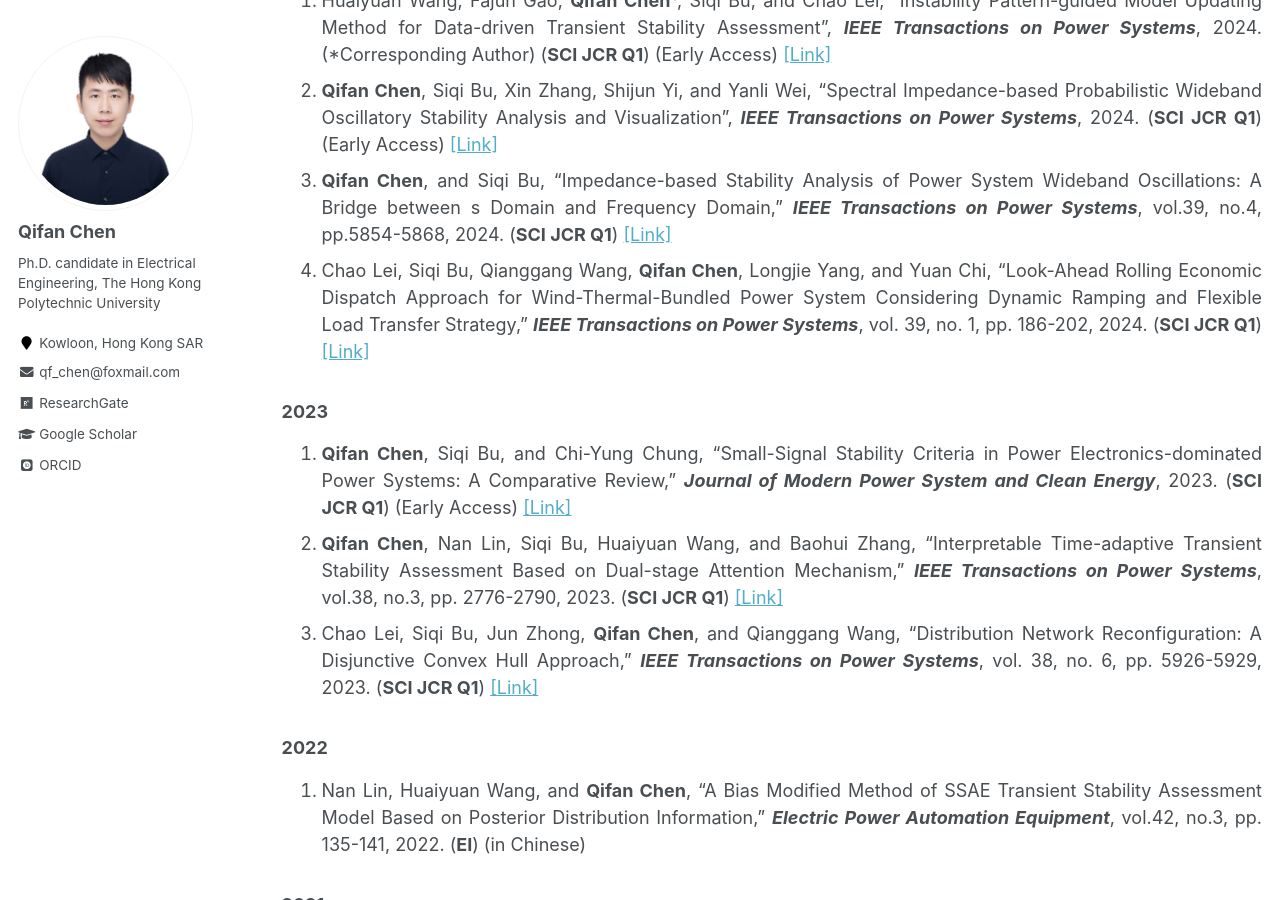
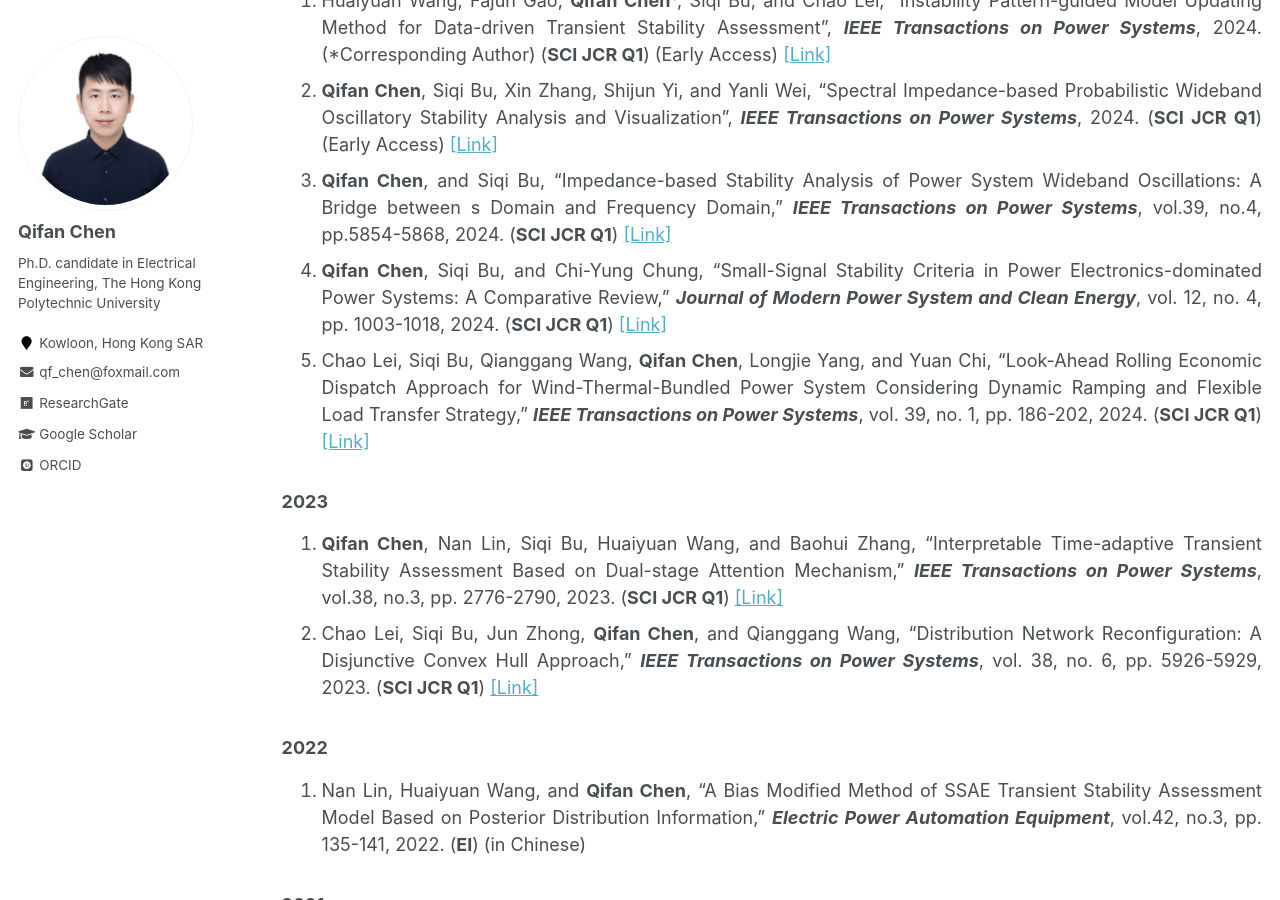
Before and after one commit to ChQf/ChQf.github.io, a Jekyll site: the page built from _pages/publications.md, in a window 1280 px wide and 900 px high, scrolled down 307 px. Built offline with Jekyll 4.4.1, drawn with Linux system fonts in a browser that asks for light colours; some web fonts are replaced.

```diff
--- a/_pages/publications.md
+++ b/_pages/publications.md
@@ -11,11 +11,11 @@ author_profile: true
 1. Huaiyuan Wang, Fajun Gao, **Qifan Chen**\*, Siqi Bu, and Chao Lei, “Instability Pattern-guided Model Updating Method for Data-driven Transient Stability Assessment”, ***IEEE Transactions on Power Systems***, 2024. (*Corresponding Author) (**SCI JCR Q1**) (Early Access) [[Link]](https://ieeexplore.ieee.org/document/10599816){:target="_blank"}<br>
 2. **Qifan Chen**, Siqi Bu, Xin Zhang, Shijun Yi, and Yanli Wei, "Spectral Impedance-based Probabilistic Wideband Oscillatory Stability Analysis and Visualization", ***IEEE Transactions on Power Systems***, 2024. (**SCI JCR Q1**) (Early Access) [[Link]](https://ieeexplore.ieee.org/document/10582543){:target="_blank"}<br>
 3. **Qifan Chen**, and Siqi Bu, "Impedance-based Stability Analysis of Power System Wideband Oscillations: A Bridge between s Domain and Frequency Domain," ***IEEE Transactions on Power Systems***, vol.39, no.4, pp.5854-5868, 2024. (**SCI JCR Q1**) [[Link]](https://ieeexplore.ieee.org/document/10360322){:target="_blank"}<br>
-4. Chao Lei, Siqi Bu, Qianggang Wang, **Qifan Chen**, Longjie Yang, and Yuan Chi, “Look-Ahead Rolling Economic Dispatch Approach for Wind-Thermal-Bundled Power System Considering Dynamic Ramping and Flexible Load Transfer Strategy,” ***IEEE Transactions on Power Systems***, vol. 39, no. 1, pp. 186-202, 2024. (**SCI JCR Q1**) [[Link]](https://ieeexplore.ieee.org/document/10026349){:target="_blank"}<br>
+4. **Qifan Chen**, Siqi Bu, and Chi-Yung Chung, "Small-Signal Stability Criteria in Power Electronics-dominated Power Systems: A Comparative Review," ***Journal of Modern Power System and Clean Energy***, vol. 12, no. 4, pp. 1003-1018, 2024. (**SCI JCR Q1**) [[Link]](https://ieeexplore.ieee.org/document/10355078){:target="_blank"}<br>
+5. Chao Lei, Siqi Bu, Qianggang Wang, **Qifan Chen**, Longjie Yang, and Yuan Chi, “Look-Ahead Rolling Economic Dispatch Approach for Wind-Thermal-Bundled Power System Considering Dynamic Ramping and Flexible Load Transfer Strategy,” ***IEEE Transactions on Power Systems***, vol. 39, no. 1, pp. 186-202, 2024. (**SCI JCR Q1**) [[Link]](https://ieeexplore.ieee.org/document/10026349){:target="_blank"}<br>
 {: .text-justify}
 
 ### 2023
-1. **Qifan Chen**, Siqi Bu, and Chi-Yung Chung, "Small-Signal Stability Criteria in Power Electronics-dominated Power Systems: A Comparative Review," ***Journal of Modern Power System and Clean Energy***, 2023. (**SCI JCR Q1**) (Early Access) [[Link]](https://ieeexplore.ieee.org/document/10355078){:target="_blank"}<br>
 1. **Qifan Chen**, Nan Lin, Siqi Bu, Huaiyuan Wang, and Baohui Zhang, "Interpretable Time-adaptive Transient Stability Assessment Based on Dual-stage Attention Mechanism," ***IEEE Transactions on Power Systems***, vol.38, no.3, pp. 2776-2790, 2023. (**SCI JCR Q1**) [[Link]](https://ieeexplore.ieee.org/document/9802730){:target="_blank"}<br>
 1. Chao Lei, Siqi Bu, Jun Zhong, **Qifan Chen**, and Qianggang Wang, “Distribution Network Reconfiguration: A Disjunctive Convex Hull Approach,” ***IEEE Transactions on Power Systems***, vol. 38, no. 6, pp. 5926-5929, 2023. (**SCI JCR Q1**) [[Link]](https://ieeexplore.ieee.org/document/10214389){:target="_blank"}<br>
 {: .text-justify}
```
Also changed, not shown: _pages/about.md (+1 -0 lines), _pages/biography.md (+1 -0 lines).
